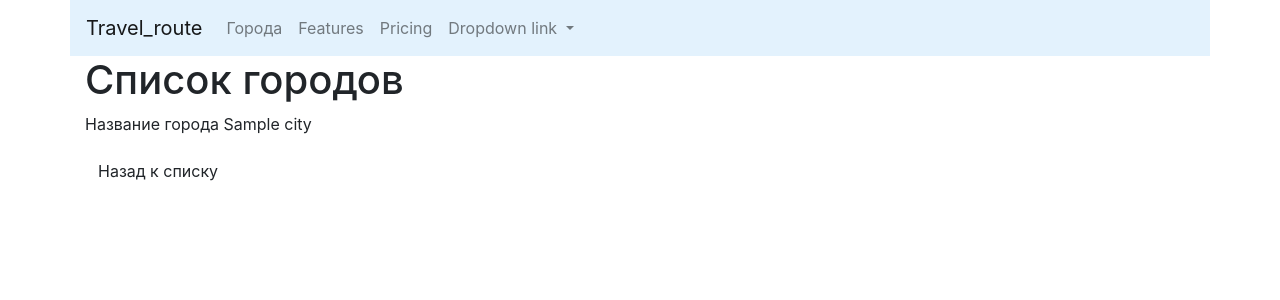
After one commit to ErsinAscar/travel_route, a Django app: page /cities/1/ in a window 1280 px wide. The commit adds this page. Shown: the top 300 px of the page. Run offline with Django 3.2, Linux system fonts and the light colour scheme; tables that the repository leaves empty hold one stand-in row (values such as "Sample post").

```diff
--- /dev/null
+++ b/cities/templates/cities/detail.html
@@ -0,0 +1,18 @@
+{% extends 'base.html' %}
+{% block title %}Список городов{% endblock %}
+
+{% block content %}
+<h1>Список городов</h1>
+<div class="row">
+    <div class="col-md">
+        <p>Название города {{object.name}}</p>
+    </div>
+</div>
+<div class="row">
+    <div class="col-md-4">
+        <a href="{% url 'cities:home' %}">
+            <button type="button" class="btn btn_light">Назад к списку</button>
+        </a>
+    </div>
+</div>
+{% endblock %}
--- a/cities/urls.py
+++ b/cities/urls.py
@@ -4,5 +4,6 @@ from cities.views import *
 
 urlpatterns = [
     path('', home, name='home'),
+    path('<int:pk>/', home, name='home'),
 
 ]
--- a/cities/views.py
+++ b/cities/views.py
@@ -1,4 +1,4 @@
-from django.shortcuts import render
+from django.shortcuts import render, get_object_or_404
 
 from cities.models import City
 
@@ -7,7 +7,12 @@ __all__ = (
 )
 
 
-def home(request):
+def home(request, pk=None):
+    if pk:
+        # city = City.objects.filter(id=pk).first()
+        city = get_object_or_404(City, id=pk)
+        context = {'object': city}
+        return render(request, 'cities/detail.html', context)
     qs = City.objects.all()
     context = {'objects_list': qs}
     return render(request, 'cities/home.html', context)
--- a/find_route/urls.py
+++ b/find_route/urls.py
@@ -22,7 +22,7 @@ from find_route.views import home, about
 urlpatterns = [
     path('admin/', admin.site.urls),
     path('cities/', include(('cities.urls', 'cities'))),
-    path('home/', home),
+    path('', home, name='home'),
     path('about/', about),
 
 ]
--- a/templates/base.html
+++ b/templates/base.html
@@ -1,3 +1,4 @@
+{% url 'cities:home' as cities_home_url%}
 <!doctype html>
 <html lang="en">
   <head>
@@ -12,14 +13,14 @@
   </head>
   <body>
   <nav class="navbar navbar-expand-lg navbar-light  container" style="background-color: #e3f2fd;">
-  <a class="navbar-brand" href="#">Navbar</a>
+  <a class="navbar-brand" href="{% url 'home'%}">Travel_route</a>
   <button class="navbar-toggler" type="button" data-toggle="collapse" data-target="#navbarNavDropdown" aria-controls="navbarNavDropdown" aria-expanded="false" aria-label="Toggle navigation">
     <span class="navbar-toggler-icon"></span>
   </button>
   <div class="collapse navbar-collapse" id="navbarNavDropdown">
     <ul class="navbar-nav">
-      <li class="nav-item active">
-        <a class="nav-link" href="#">Home <span class="sr-only">(current)</span></a>
+      <li class="nav-item {% if request.path == cities_home_url%}active {% endif %} ">
+        <a class="nav-link" href="{% url 'cities:home'%}">Города <span class="sr-only">(current)</span></a>
       </li>
       <li class="nav-item">
         <a class="nav-link" href="#">Features</a>
```
